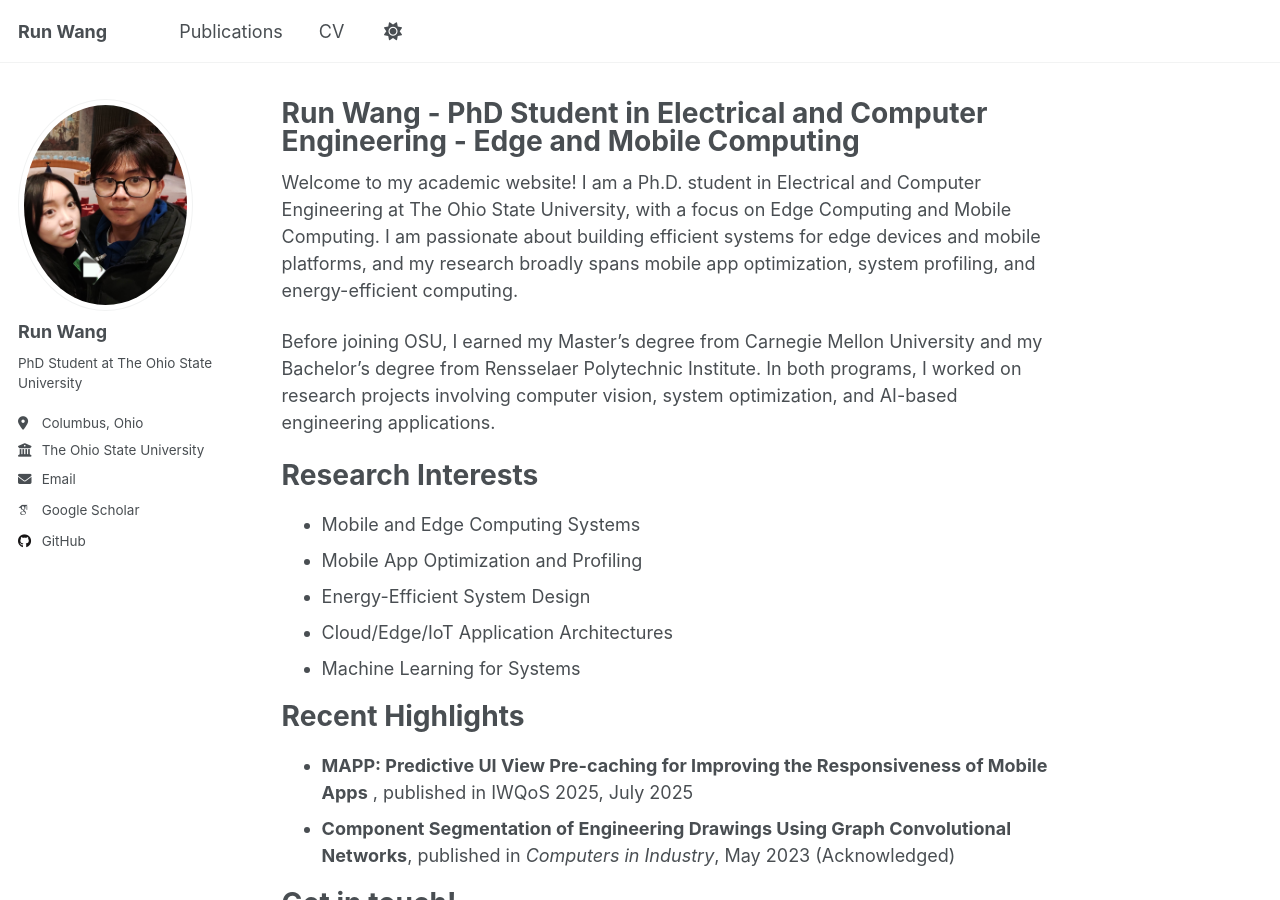
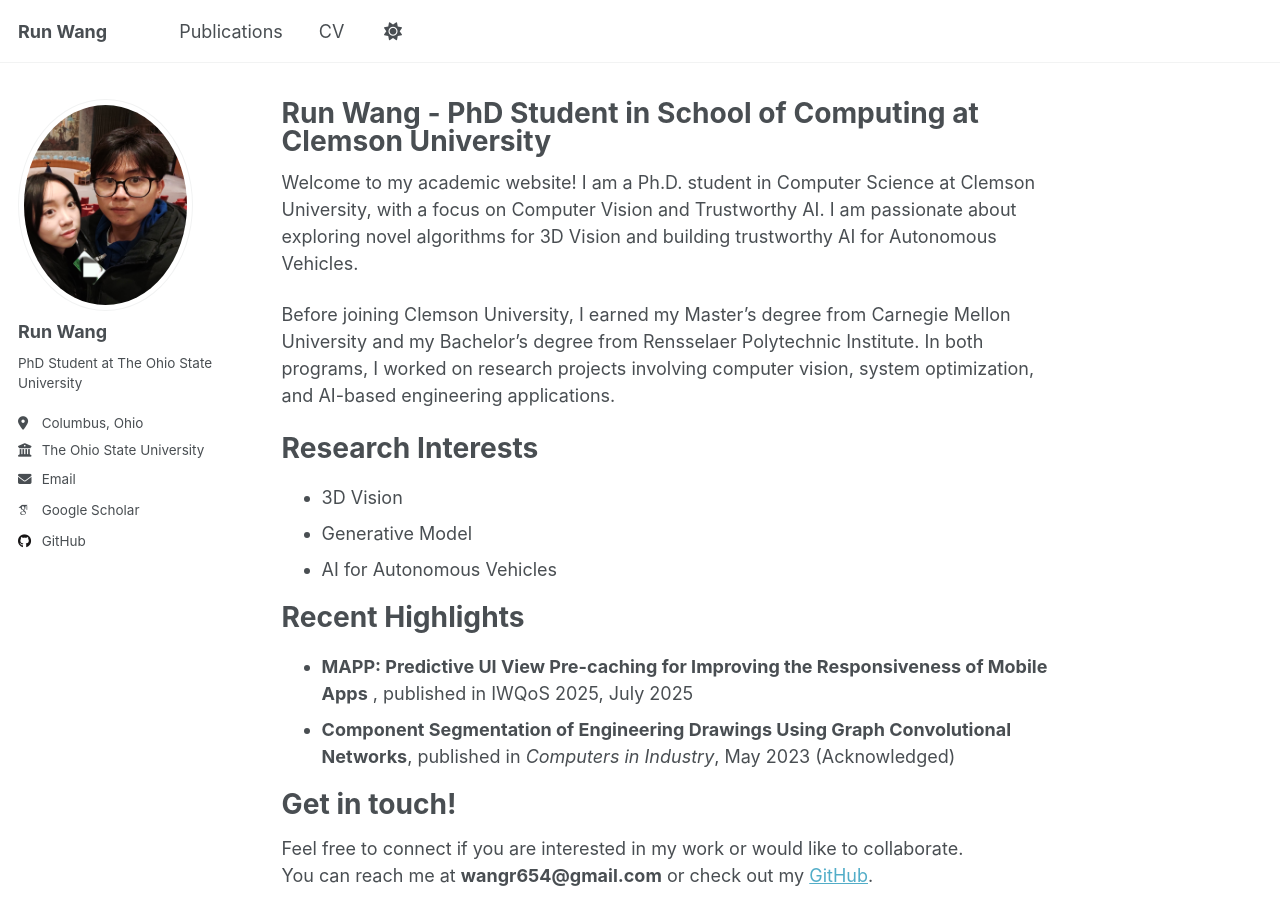
Before and after one commit to RunWang123/RunWang123.github.io, a Jekyll site: the page built from _pages/about.md, in a window 1280 px wide and 900 px high. Built offline with Jekyll 4.4.1, drawn with Linux system fonts in a browser that asks for light colours; some web fonts are replaced.

Commit message:
Revise about page for new academic details
Updated academic background and research focus to reflect current studies in Computer Science at Clemson University, emphasizing Computer Vision and Trustworthy AI.

```diff
--- a/_pages/about.md
+++ b/_pages/about.md
@@ -1,23 +1,21 @@
 ---
 permalink: /
-title: "Run Wang - PhD Student in Electrical and Computer Engineering - Edge and Mobile Computing"
+title: "Run Wang - PhD Student in School of Computing at Clemson University"
 author_profile: true
 redirect_from:
   - /about/
   - /about.html
 ---
 
-Welcome to my academic website! I am a Ph.D. student in Electrical and Computer Engineering at The Ohio State University, with a focus on Edge Computing and Mobile Computing. I am passionate about building efficient systems for edge devices and mobile platforms, and my research broadly spans mobile app optimization, system profiling, and energy-efficient computing.
+Welcome to my academic website! I am a Ph.D. student in Computer Science at Clemson University, with a focus on Computer Vision and Trustworthy AI. I am passionate about exploring novel algorithms for 3D Vision and building trustworthy AI for Autonomous Vehicles.
 
-Before joining OSU, I earned my Master’s degree from Carnegie Mellon University and my Bachelor’s degree from Rensselaer Polytechnic Institute. In both programs, I worked on research projects involving computer vision, system optimization, and AI-based engineering applications.
+Before joining Clemson University, I earned my Master’s degree from Carnegie Mellon University and my Bachelor’s degree from Rensselaer Polytechnic Institute. In both programs, I worked on research projects involving computer vision, system optimization, and AI-based engineering applications.
 
 Research Interests
 ======
-* Mobile and Edge Computing Systems
-* Mobile App Optimization and Profiling
-* Energy-Efficient System Design
-* Cloud/Edge/IoT Application Architectures
-* Machine Learning for Systems
+* 3D Vision
+* Generative Model
+* AI for Autonomous Vehicles
 
 Recent Highlights
 ======
```
